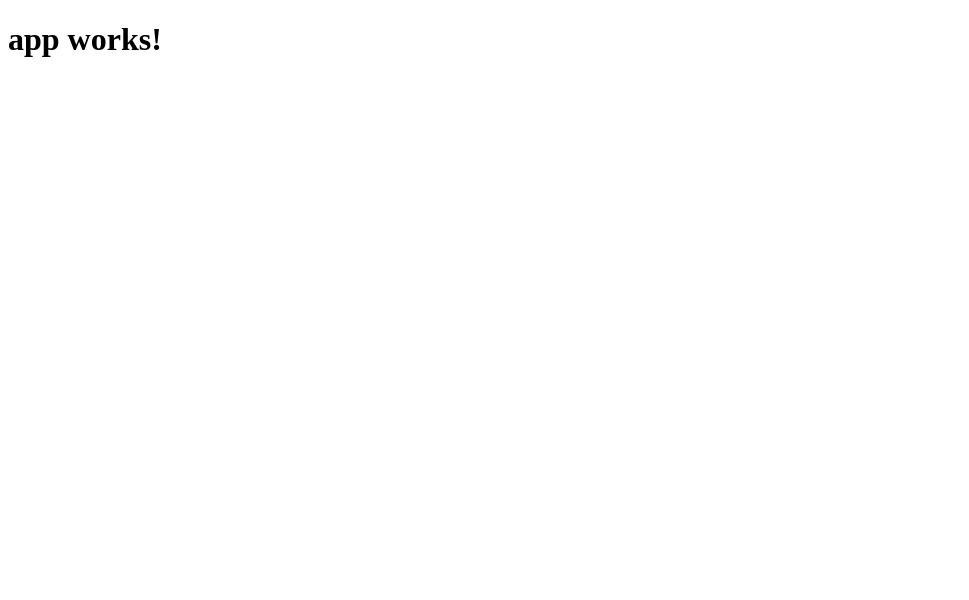
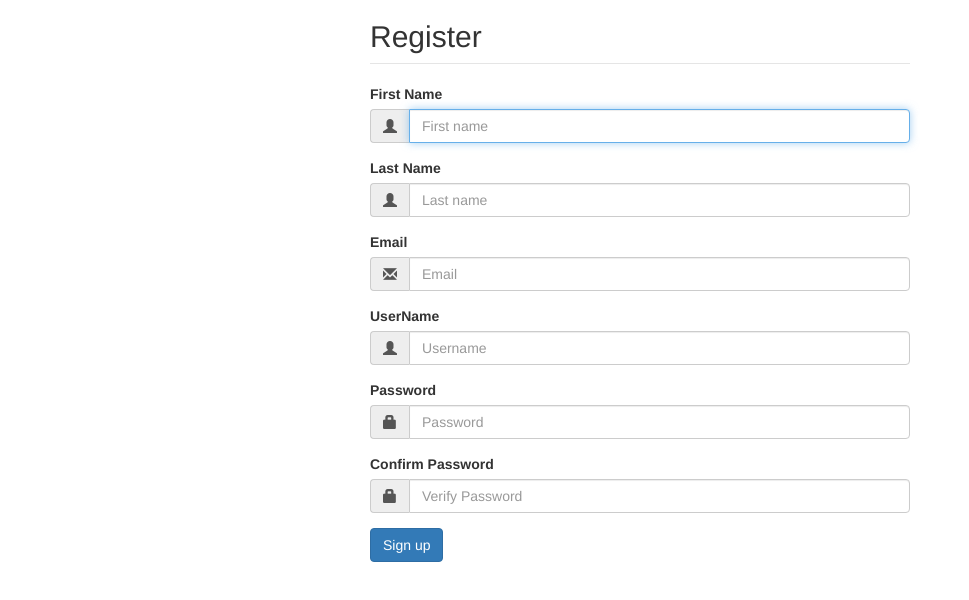
Before and after one commit to mrsan22/Angular-Reactive-Forms, an Angular app: page /signup in a window 1280 px wide. Shown: the top 600 px of the page, without its empty margins (0-969 px from the left). Built offline with nearby package versions, Linux system fonts and the light colour scheme.

Commit message:
Added basic sign up form using template driven forms

```diff
--- a/src/app/app.component.html
+++ b/src/app/app.component.html
@@ -1,3 +1,3 @@
-<h1>
-  {{title}}
-</h1>
+<div class="container">
+  <app-signup></app-signup>
+</div>
--- a/src/app/app.component.ts
+++ b/src/app/app.component.ts
@@ -6,5 +6,4 @@ import { Component } from '@angular/core';
   styleUrls: ['./app.component.css']
 })
 export class AppComponent {
-  title = 'app works!';
 }
--- /dev/null
+++ b/src/app/shared/interfaces.ts
@@ -0,0 +1,16 @@
+/**
+ * Created by kumars13 on 4/20/17.
+ */
+
+export interface IUserSignUp {
+  name: {
+    firstName: string,
+    lastName: string
+  };
+  email: string;
+  userName: string;
+  password: {
+    password: string,
+    vPassword: string
+  };
+}
--- a/src/app/signup/signup.component.html
+++ b/src/app/signup/signup.component.html
@@ -1,3 +1,103 @@
-<p>
-  signup works!
-</p>
+<div class="col-md-6 col-md-offset-3">
+  <legend><h2>Register</h2></legend>
+  <form novalidate #f="ngForm" (ngSubmit)="onSubmit(f.value)">
+    <!--<div>-->
+      <!--<pre>{{f.value | json}}</pre>-->
+    <!--</div>-->
+    <div ngModelGroup="name">
+      <div class="form-group">
+        <label for="firstname">First Name</label>
+          <div class="input-group">
+                            <span class="input-group-addon">
+                                <i class="glyphicon glyphicon-user"></i>
+                            </span>
+            <input ngModel
+                   type="text"
+                   class="form-control"
+                   id="firstname"
+                   name="firstname"
+                   placeholder="First name" autofocus/>
+        </div>
+      </div>
+      <div class="form-group">
+        <label for="lastname">Last Name</label>
+        <div class="input-group">
+                              <span class="input-group-addon">
+                                    <i class="glyphicon glyphicon-user"></i>
+                              </span>
+            <input ngModel
+                   type="text"
+                   class="form-control"
+                   id="lastname"
+                   name="lastname"
+                   placeholder="Last name"/>
+          </div>
+      </div>
+    </div>
+    <div class="form-group">
+      <label for="email">Email</label>
+      <div class="input-group">
+                            <span class="input-group-addon">
+                                <i class="glyphicon glyphicon-envelope"></i>
+                            </span>
+          <input ngModel
+                 type="email"
+                 id="email"
+                 name="email"
+                 class="form-control"
+                 placeholder="Email"/>
+        </div>
+    </div>
+    <div class="form-group">
+      <label for="username">UserName</label>
+      <div class="input-group">
+                            <span class="input-group-addon">
+                                <i class="glyphicon glyphicon-user"></i>
+                            </span>
+          <input ngModel
+                 type="text"
+                 id="username"
+                 name="username"
+                 class="form-control"
+                 placeholder="Username"/>
+        </div>
+    </div>
+    <div ngModelGroup="password">
+      <div class="form-group">
+        <label for="password">Password</label>
+        <div class="input-group">
+                            <span class="input-group-addon">
+                                <i class="glyphicon glyphicon-lock"></i>
+                            </span>
+            <input ngModel
+                   type="password"
+                   class="form-control"
+                   name="password"
+                   id="password"
+                   placeholder="Password"/>
+          </div>
+      </div>
+      <div class="form-group">
+        <label for="vpassword">Confirm Password</label>
+
+          <div class="input-group">
+                            <span class="input-group-addon">
+                                <i class="glyphicon glyphicon-lock"></i>
+                            </span>
+            <input ngModel
+                   type="password"
+                   name="vpassword"
+                   class="form-control"
+                   id="vpassword"
+                   placeholder="Verify Password"/>
+          </div>
+
+      </div>
+    </div>
+
+    <div class="form-group">
+      <!--<button type="submit" class="btn btn-primary" [disabled]="f.invalid">Sign up</button>-->
+      <button type="submit" class="btn btn-primary" [disabled]="!f.valid">Sign up</button>
+    </div>
+  </form>
+</div>
--- a/src/app/signup/signup.component.ts
+++ b/src/app/signup/signup.component.ts
@@ -1,4 +1,5 @@
 import { Component, OnInit } from '@angular/core';
+import {IUserSignUp} from '../shared/interfaces';
 
 @Component({
   selector: 'app-signup',
@@ -12,4 +13,8 @@ export class SignupComponent implements OnInit {
   ngOnInit() {
   }
 
+  onSubmit(value: IUserSignUp) {
+    console.log(value);
+  }
+
 }
--- a/src/index.html
+++ b/src/index.html
@@ -7,8 +7,15 @@
 
   <meta name="viewport" content="width=device-width, initial-scale=1">
   <link rel="icon" type="image/x-icon" href="favicon.ico">
+  <!-- bootstrap css -->
+  <link href="//netdna.bootstrapcdn.com/bootstrap/3.3.6/css/bootstrap.min.css" rel="stylesheet"/>
 </head>
 <body>
   <app-root>Loading...</app-root>
 </body>
+
+<!-- jQuery -->
+<script src="https://ajax.googleapis.com/ajax/libs/jquery/1.11.3/jquery.min.js"></script>
+<!-- Minified JavaScript -->
+<script src="https://maxcdn.bootstrapcdn.com/bootstrap/3.3.5/js/bootstrap.min.js"></script>
 </html>
```
